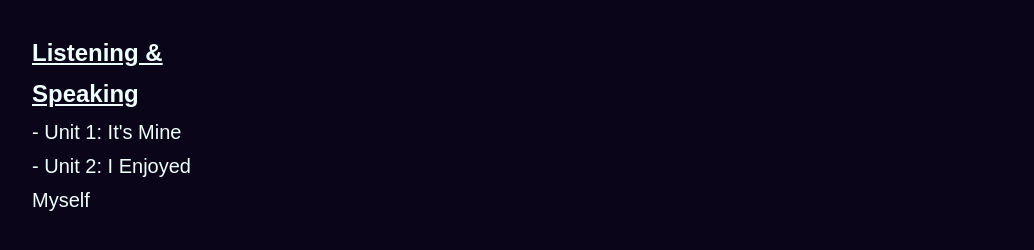
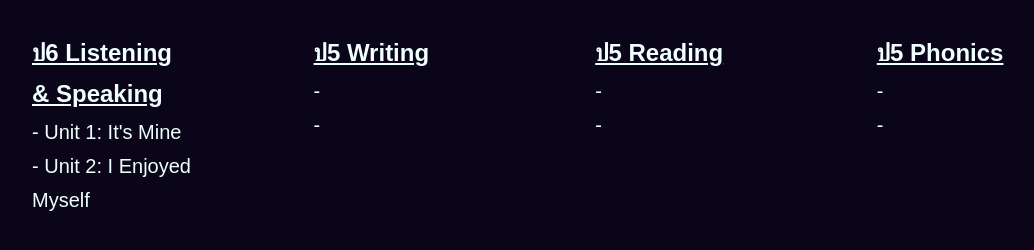
Before and after one commit to tw-23/cpw, a plain HTML site: page index.html in a window 1280 px wide. Shown: the part 82-332 px from the top of the page, without its empty margins (8-1042 px from the left). Drawn offline with Linux system fonts and the light colour scheme.

Commit message:
Update index.html

```diff
--- a/index.html
+++ b/index.html
@@ -11,9 +11,24 @@
     <h1>ชปว Links</h1>
     <div class="links-container">
       <div class="p6 links-column">
-        <h2>Listening & Speaking</h2>
+        <h2>ป6 Listening & Speaking</h2>
         <a href="https://icedrive.net/s/7yvuwB18ZkDR1hN4WgaS83gNTXiP">- Unit 1: It's Mine</a>
         <a href="https://icedrive.net/s/xFaB8tQZzwg8w6338tYvCh7AfiiF">- Unit 2: I Enjoyed Myself</a>
+      </div>
+      <div class="p5-writing links-column">
+        <h2>ป5 Writing</h2>
+        <a href="#">- </a>
+        <a href="#">- </a>
+      </div>
+      <div class="p5-reading links-column">
+        <h2>ป5 Reading</h2>
+        <a href="#">- </a>
+        <a href="#">- </a>
+      </div>
+      <div class="p5-phonics links-column">
+        <h2>ป5 Phonics</h2>
+        <a href="#">- </a>
+        <a href="#">- </a>
       </div>
     </div>
   </div>
```
